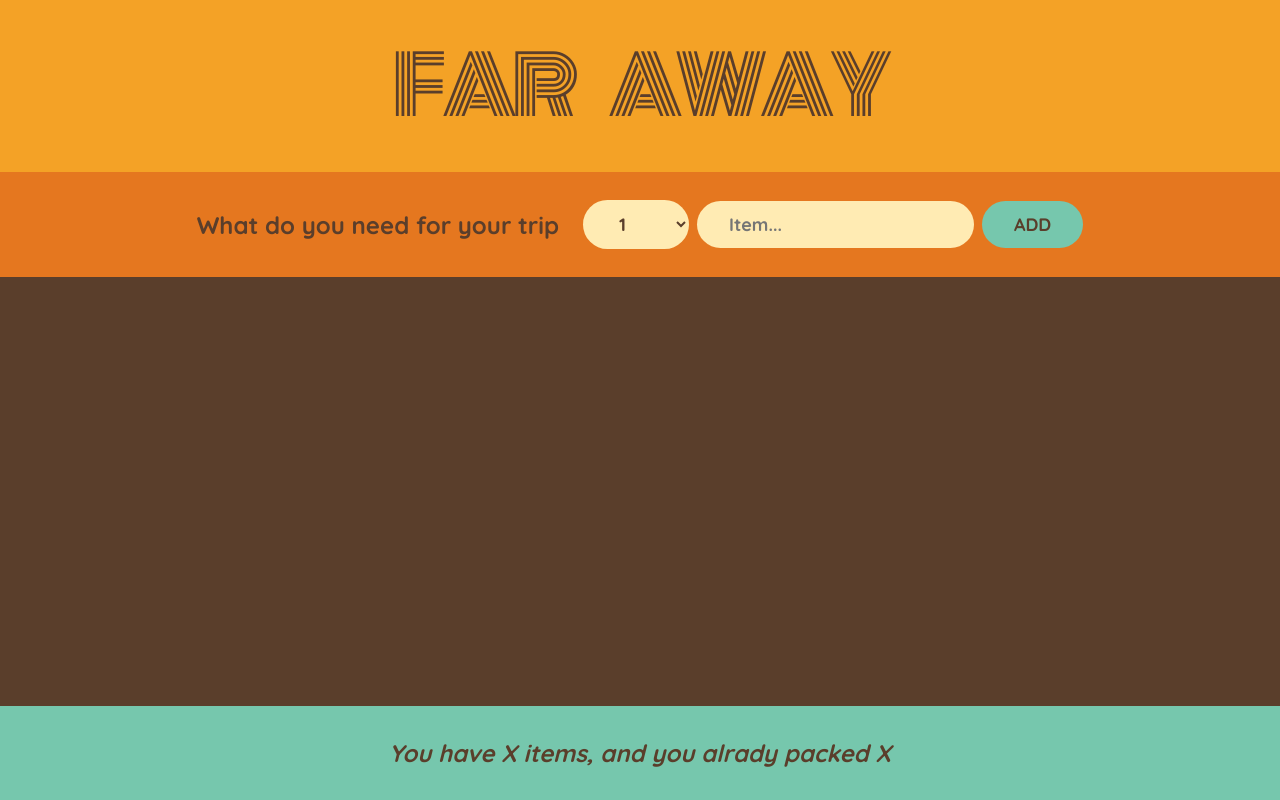
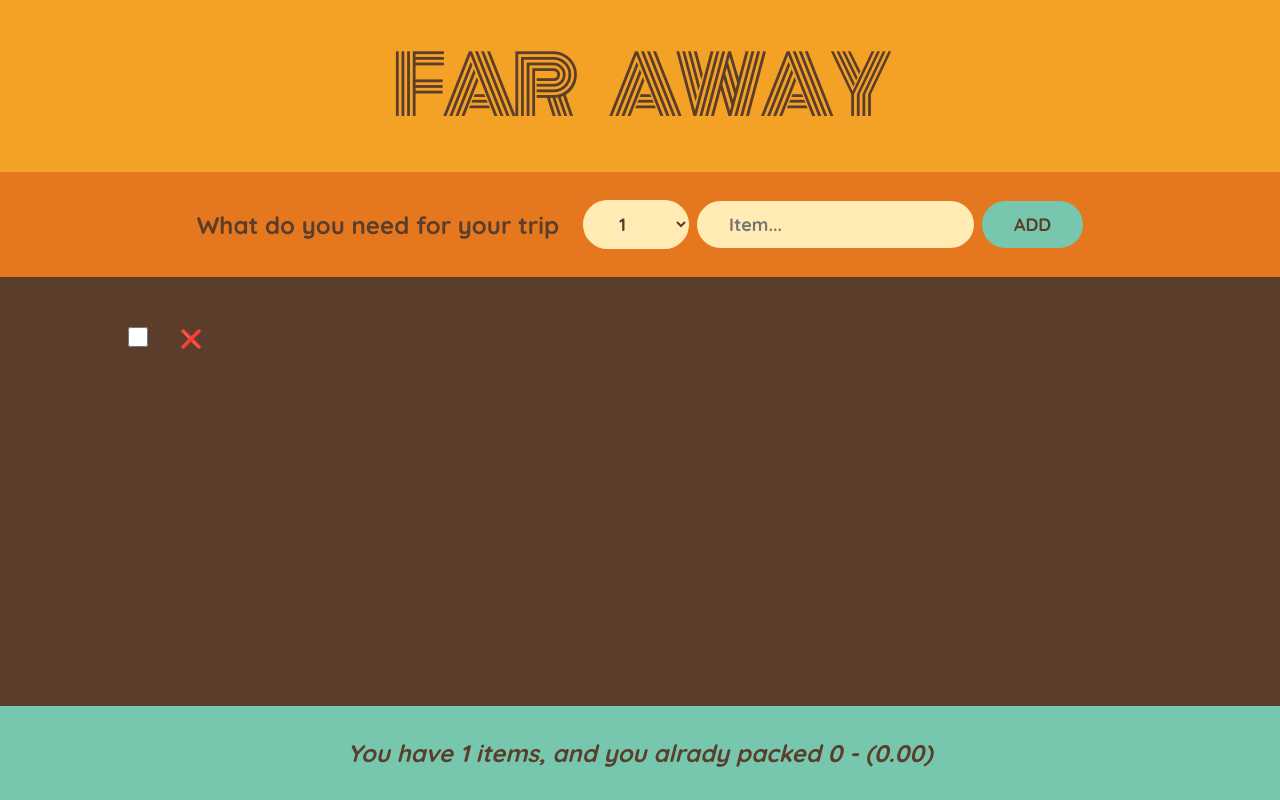
Before and after one commit to boyangeorgiev25/travel-list, a React (Create React App) app: page / in a window 1280 px wide. Built offline with nearby package versions, Linux system fonts and the light colour scheme.

Commit message:
Final version

```diff
--- a/src/App.js
+++ b/src/App.js
@@ -7,18 +7,26 @@ const initialItems = [
 
 
 export default function App() {
-  const [items, setItems] = useState([]);
+  const [items, setItems] = useState([initialItems]);
 
   function handlAddItem(item) {
    setItems(items => [...items, item]);
 }
 
+function onDelete(id) {
+    setItems(items => items.filter(i => i.id !== id ));
+  }
+
+function toggleItem(id) {
+    setItems(items => items.map(item =>item.id === id ? { ...item, packed: !item.packed } : item));
+    };
+
   return (
     <div className="app">
      <Logo />
      <Form  onAdItem={handlAddItem}/>
-     <PackingList items={items} modifyItem={setItems} />
-     <Stats />
+     <PackingList items={items} onDelete={onDelete} itemToggle={toggleItem} />
+     <Stats items={items} />
     </div>
   );
 
@@ -62,37 +70,40 @@ const [quantity, setQuantity] = useState(1);
   )
 }
 
-function PackingList({ items , modifyItem }) {
+function PackingList({ items , onDelete, itemToggle }) {
   return(
   <div className="list">
     <ul >
       {items.map(item =>
-        ( <Item item={item} key={item.id} modifyItem={modifyItem}/> ))}
+        ( <Item item={item} key={item.id} onDelete={onDelete} itemToggle={itemToggle}/> ))}
     </ul>
   </div>
   )
 }
 
-function Item({ item  , modifyItem }) {
-  function toggleItem() {
-    modifyItem(items => items.map(i => i.id === item.id ? { ...i, packed: !i.packed } : i));
-  }
+function Item({ item  , onDelete, itemToggle }) {
+
 
   return (
     <li>
+      <input type="checkbox" value={item.packed} onChange={()=>{itemToggle(item.id)}}/>
       <span style={item.packed ? { textDecoration: "line-through" }: {}}>
       {item.description} {item.quantity}
       </span>
-      <button onClick={toggleItem}>❌</button>
+      <button onClick={()=> onDelete(item.id)}>❌</button>
       </li>
   )
 }
 
 
-function Stats() {
+function Stats({items}) {
+  const numItems = items.length;
+  const numPacked = items.filter((item) => item.packed).length;
+  const packedPercentage = numItems !== numPacked ? (numPacked / numItems * 100).toFixed(2) : numItems === 0 ? "No items yet" : "You'r packed";
+
   return(
     <footer className="stats">
-      <em>You have X items, and you alrady packed X</em>
+      <em>You have {numItems} items, and you alrady packed  {numPacked} - ({packedPercentage})</em>
       </footer>
   )
 }
```
